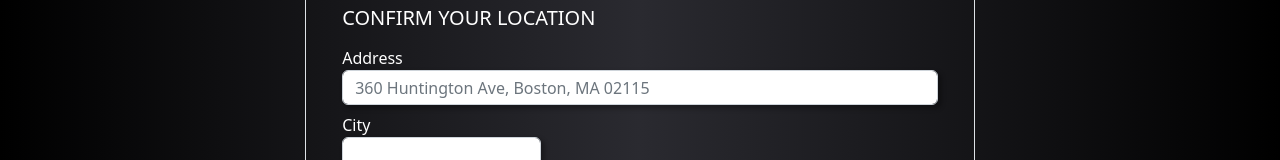
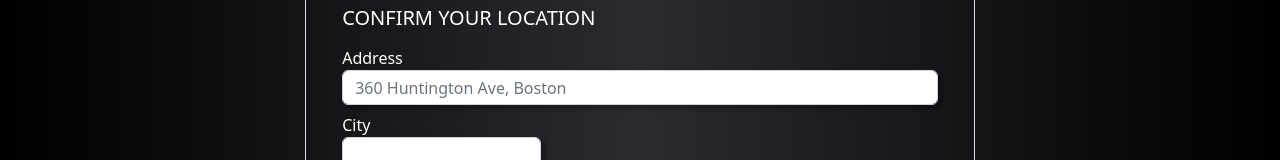
Before and after one commit to Njc27/Web_FinalProject, a React (Create React App) app in the folder neu_deals-frontend/: page /sell/form/1 in a window 1280 px wide. Shown: the part 853-1013 px from the top of the page. Built offline with nearby package versions, Linux system fonts and the light colour scheme.

Commit message:
updated address element

```diff
--- a/neu_deals-frontend/src/Components/Sell/sellForm.jsx
+++ b/neu_deals-frontend/src/Components/Sell/sellForm.jsx
@@ -114,7 +114,7 @@ export default function(){
                             <div className="address">
                                 <div class="form-group my-2">
                                     <label for="inputAddress">Address</label>
-                                    <input type="text" class="form-control" id="AddressLine1" placeholder="360 Huntington Ave, Boston, MA 02115" value={addressLine1} onChange={(event) => setAddressLine1(event.target.value)}/>
+                                    <input type="text" class="form-control" id="AddressLine1" placeholder="360 Huntington Ave, Boston" value={addressLine1} onChange={(event) => setAddressLine1(event.target.value)}/>
                                 </div>
                                 <div class="form-row">
                                     <div class="form-group col-md-4">
```
